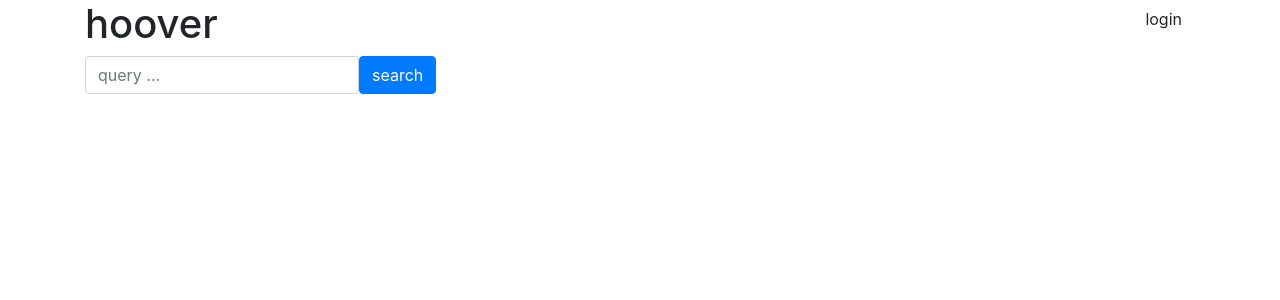
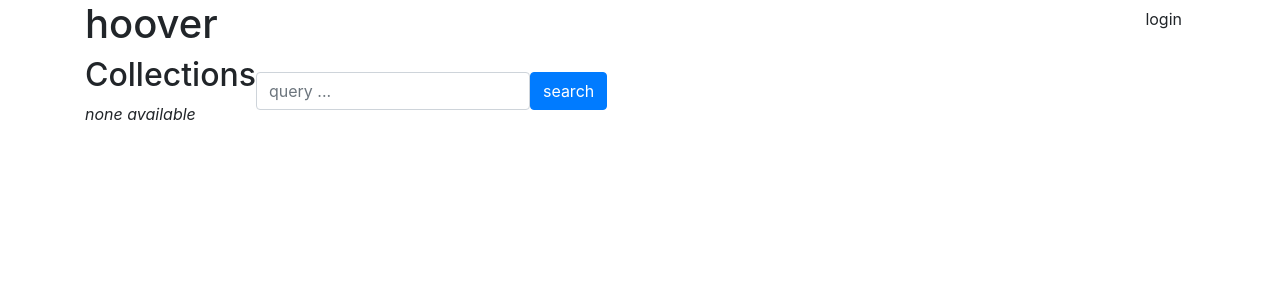
Before and after one commit to liquidinvestigations/hoover-search, a Django app: page / in a window 1280 px wide. Shown: the top 300 px of the page. Run offline with Django 3.2, Linux system fonts and the light colour scheme; data comes from the database, SQL or seed files in the repository; some libraries are stand-ins or nearby versions.

Commit message:
show collections with checkboxes

```diff
--- a/collector/models.py
+++ b/collector/models.py
@@ -17,6 +17,9 @@ class Collection(models.Model):
 
     def __unicode__(self):
         return self.slug
+
+    def label(self):
+        return self.title or self.slug
 
     @classmethod
     def objects_for_user(cls, user):
--- a/collector/templates/home.html
+++ b/collector/templates/home.html
@@ -6,6 +6,11 @@
 
 #auth {
   float: right;
+}
+
+#collections {
+  float: right;
+  max-width: 33%;
 }
 
 .highlight em {
@@ -52,11 +57,28 @@
 
 <div id="search">
   <form class="form-inline">
+
+    <div id="collections">
+      <h2>Collections</h2>
+
+      {% for collection in collections %}
+        <div class="checkbox">
+          <label>
+            <input type="checkbox" value="{{ collection.slug }}">
+            {{ collection.label }}
+          </label>
+        </div>
+      {% empty %}
+        <em>none available</em>
+      {% endfor %}
+    </div>
+
     <div class="form-group">
       <input name="q" value="{{ request.GET.q }}"
         class="form-control" placeholder="query ...">
       <button type="submit" class="btn btn-primary">search</button>
     </div>
+
   </form>
 </div>
 
--- a/collector/views.py
+++ b/collector/views.py
@@ -20,7 +20,9 @@ def collection_slugs(request):
 
 
 def home(request):
-    return render(request, 'home.html')
+    return render(request, 'home.html', {
+        'collections': Collection.objects_for_user(request.user),
+    })
 
 
 @csrf_exempt
```
